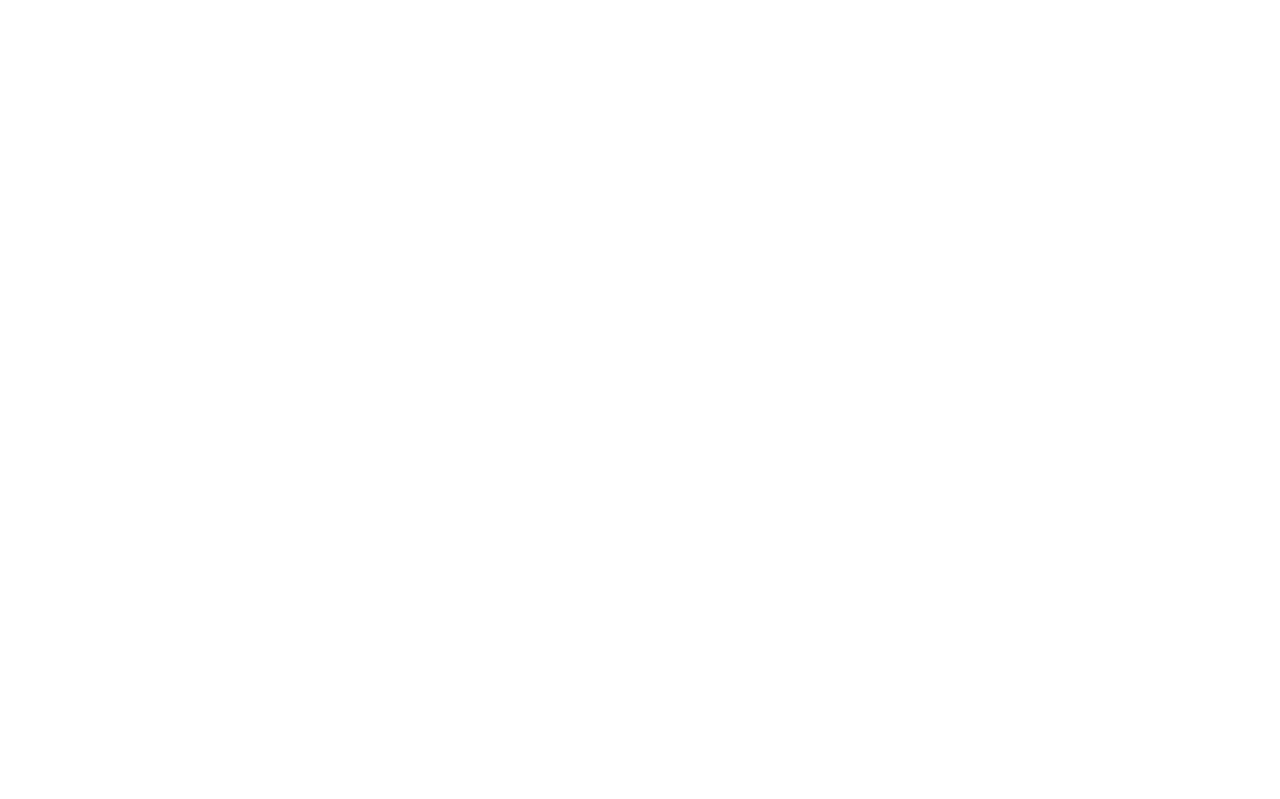
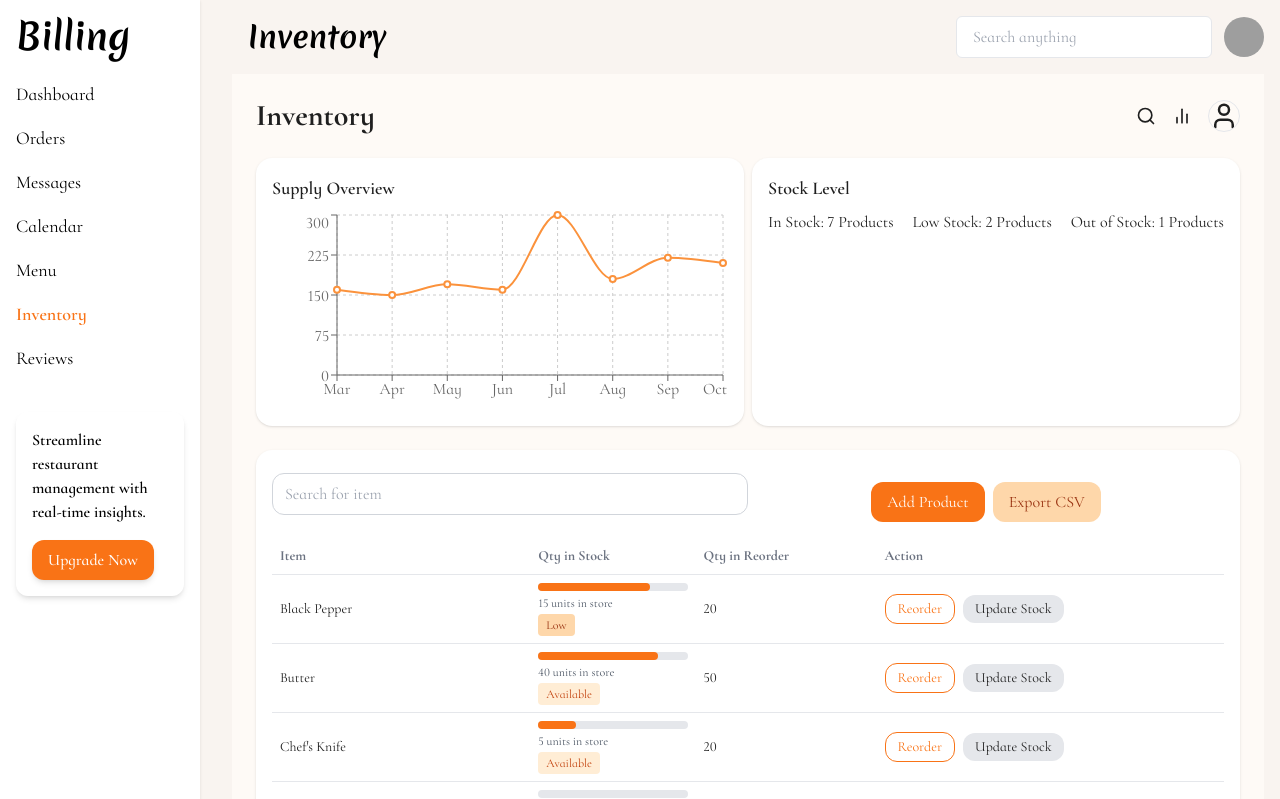
Before and after one commit to ShittuIbrahim00/restaurant-dashboard, a React (Vite) app: page /inventory in a window 1280 px wide. Before the commit this address had no page. Shown: the top 799 px of the page. Built offline with nearby package versions, Linux system fonts and the light colour scheme; grey boxes are pictures that could not be loaded.

Commit message:
added inventory dashboard

```diff
--- a/package.json
+++ b/package.json
@@ -16,6 +16,7 @@
     "axios": "^1.7.3",
     "docx": "^9.3.0",
     "docxtemplater": "^3.61.1",
+    "emoji-mart": "^5.6.0",
     "file-saver": "^2.0.5",
     "framer-motion": "^11.18.2",
     "html-docx-js": "^0.3.1",
--- a/src/App.jsx
+++ b/src/App.jsx
@@ -11,6 +11,7 @@
 import CustomerOrders from "./pages/CustomerOrders";
 import Menu from "./pages/Menu";
 import MenuDetails from "./pages/MenuDetails";
+import Inventory from "./pages/Inventory";
 
 function App() {
   return (
@@ -26,7 +27,7 @@
           <Route path="/menu" element={<Menu />} />
           <Route path="/menu/:id" element={<MenuDetails />} />
           <Route path="/reviews" element={<Reviews />} />
-          {/* <Route path="/inventory" element={<Inventory />} />  */}
+          <Route path="/inventory" element={<Inventory />} />
         </Route>
       </Routes>
       <Toaster />
--- /dev/null
+++ b/src/pages/Inventory.jsx
@@ -0,0 +1,201 @@
+import React, { useState } from "react";
+import { BarChart2, Search, User, Download } from "lucide-react";
+import { LineChart, Line, XAxis, YAxis, CartesianGrid, Tooltip, ResponsiveContainer } from "recharts";
+
+const Inventory = () => {
+    const initialProductsData = [
+        { name: "Fresh Salmon", stock: 45, reorder: 50, status: "Available" },
+        { name: "Olive Oil", stock: 10, reorder: 20, status: "Low" },
+        { name: "Spaghetti Pasta", stock: 50, reorder: 60, status: "Available" },
+        { name: "Salt", stock: 60, reorder: 30, status: "Available" },
+        { name: "Black Pepper", stock: 15, reorder: 20, status: "Low" },
+        { name: "Butter", stock: 40, reorder: 50, status: "Available" },
+        { name: "Chef's Knife", stock: 5, reorder: 20, status: "Available" },
+        { name: "Cutting Board", stock: 0, reorder: 15, status: "Out of Stock" },
+        { name: "Dishwashing Detergent", stock: 25, reorder: 20, status: "Available" },
+        { name: "Mixing Bowls", stock: 25, reorder: 30, status: "Available" },
+    ];
+
+    const supplyData = [
+    { month: "Mar", value: 160 },
+    { month: "Apr", value: 150 },
+    { month: "May", value: 170 },
+    { month: "Jun", value: 160 },
+    { month: "Jul", value: 300 },
+    { month: "Aug", value: 180 },
+    { month: "Sep", value: 220 },
+    { month: "Oct", value: 210 },
+    ];
+
+    const [products, setProducts] = useState(initialProductsData);
+    const [searchTerm, setSearchTerm] = useState("");
+    const [page, setPage] = useState(1);
+    const itemsPerPage = 5;
+
+    const filtered = products.filter((p) =>
+        p.name.toLowerCase().includes(searchTerm.toLowerCase())
+    );
+
+    const sorted = [...filtered].sort((a, b) => a.name.localeCompare(b.name));
+    const paginated = sorted.slice((page - 1) * itemsPerPage, page * itemsPerPage);
+    const totalPages = Math.ceil(filtered.length / itemsPerPage);
+
+    const totalAvailable = products.filter(p => p.status === "Available").length;
+    const totalLow = products.filter(p => p.status === "Low").length;
+    const totalOut = products.filter(p => p.status === "Out of Stock").length;
+
+    const addProduct = () => {
+        const name = prompt("Enter product name");
+        const stock = parseInt(prompt("Enter stock quantity"), 10);
+        const reorder = parseInt(prompt("Enter reorder threshold"), 10);
+        if (!name || isNaN(stock) || isNaN(reorder)) return;
+
+        let status = "Available";
+        if (stock === 0) status = "Out of Stock";
+        else if (stock < reorder) status = "Low";
+
+        const newProduct = { name, stock, reorder, status };
+        setProducts([...products, newProduct]);
+    };
+
+    const exportCSV = () => {
+        const headers = ["Name", "Stock", "Reorder", "Status"];
+        const rows = products.map(p => [p.name, p.stock, p.reorder, p.status]);
+        const csvContent = [headers, ...rows].map(row => row.join(",")).join("\n");
+        const blob = new Blob([csvContent], { type: "text/csv;charset=utf-8;" });
+        const link = document.createElement("a");
+        link.href = URL.createObjectURL(blob);
+        link.download = "inventory.csv";
+        link.click();
+    };
+
+    return (
+        <div className="p-6 bg-[#fefaf6] text-[#1f1f1f] min-h-screen">
+            <div className="flex justify-between items-center mb-6">
+                <h1 className="text-3xl font-bold">Inventory</h1>
+                <div className="flex items-center gap-4">
+                <Search className="w-5 h-5" />
+                <BarChart2 className="w-5 h-5" />
+                <User className="w-8 h-8 rounded-full border" />
+                </div>
+            </div>
+
+            <div className="grid justify-between md:grid-cols-2 gap-2">
+                {/* Supply Overview */}
+                <div className="bg-white rounded-2xl shadow p-4 mb-6">
+                    <div className="text-lg font-semibold mb-2">Supply Overview</div>
+                    <ResponsiveContainer width="100%" height={200}>
+                        <LineChart data={supplyData}>
+                            <CartesianGrid strokeDasharray="3 3" />
+                            <XAxis dataKey="month" />
+                            <YAxis />
+                            <Tooltip />
+                            <Line type="monotone" dataKey="value" stroke="#fb923c" strokeWidth={2} />
+                        </LineChart>
+                    </ResponsiveContainer>
+                </div>
+
+                {/* Stock Level */}
+                <div className="bg-white rounded-2xl shadow p-4 mb-6">
+                    <div className="text-lg font-semibold mb-2">Stock Level</div>
+                    <div className="flex justify-between">
+                    <div>In Stock: {totalAvailable} Products</div>
+                    <div>Low Stock: {totalLow} Products</div>
+                    <div>Out of Stock: {totalOut} Products</div>
+                    </div>
+                </div>
+            </div>
+
+
+            {/* Inventory Table */}
+            <div className="bg-white rounded-2xl shadow p-4">
+                <div className="grid grid-cols-1 md:grid-cols-2 mb-4 justify-center items-center">
+                    <input
+                        type="text"
+                        placeholder="Search for item"
+                        value={searchTerm}
+                        onChange={(e) => setSearchTerm(e.target.value)}
+                        className="border border-gray-300 rounded-xl px-3 py-2 w-full"
+                    />
+                    <div className="space-x-2 flex mt-4 justify-center items-center">
+                        <button
+                        onClick={addProduct}
+                        className="bg-orange-500 text-white px-4 py-2 rounded-xl hover:bg-orange-600"
+                        >
+                        Add Product
+                        </button>
+                        <button
+                        onClick={exportCSV}
+                        className="bg-orange-200 text-orange-800 px-4 py-2 rounded-xl hover:bg-orange-300"
+                        >
+                        Export CSV
+                        </button>
+                    </div>
+                </div>
+            <div className="overflow-auto">
+                <table className="w-full text-left text-sm">
+                    <thead>
+                    <tr className="text-gray-500 border-b">
+                        <th className="p-2">Item</th>
+                        <th className="p-2">Qty in Stock</th>
+                        <th className="p-2">Qty in Reorder</th>
+                        <th className="p-2">Action</th>
+                    </tr>
+                    </thead>
+                    <tbody>
+                        {paginated.map((item, i) => (
+                            <tr key={i} className="border-b">
+                                <td className="p-2">{item.name}</td>
+                                <td className="p-2">
+                                    <div className="bg-gray-200 rounded-full h-2 w-full mb-1">
+                                    <div
+                                        className="bg-orange-500 h-full rounded-full"
+                                        style={{ width: `${(item.stock / item.reorder) * 100}%` }}
+                                    />
+                                    </div>
+                                    <div className="text-xs text-gray-600 mb-1">{item.stock} units in store</div>
+                                    <span
+                                    className={`text-xs px-2 py-1 rounded ${
+                                        item.status === "Low"
+                                        ? "bg-orange-200 text-orange-800"
+                                        : item.status === "Out of Stock"
+                                        ? "bg-gray-300 text-gray-700"
+                                        : "bg-orange-100 text-orange-700"
+                                    }`}
+                                    >
+                                    {item.status}
+                                    </span>
+                                </td>
+                                <td className="p-2">{item.reorder}</td>
+                                <td className="p-2 space-x-2">
+                                    <button className="border border-orange-500 text-orange-500 px-3 py-1 rounded-xl hover:bg-orange-50">
+                                    Reorder
+                                    </button>
+                                    <button className="bg-gray-200 px-3 py-1 rounded-xl hover:bg-gray-300">
+                                    Update Stock
+                                    </button>
+                                </td>
+                            </tr>
+                        ))}
+                    </tbody>
+                </table>
+            </div>
+            <div className="flex justify-center mt-4 space-x-2">
+              {Array.from({ length: totalPages }, (_, i) => (
+                <button
+                  key={i}
+                  onClick={() => setPage(i + 1)}
+                  className={`px-3 py-1 rounded-full text-sm ${
+                    page === i + 1 ? "bg-orange-500 text-white" : "bg-gray-200"
+                  }`}
+                >
+                  {i + 1}
+                </button>
+              ))}
+            </div>
+          </div>
+        </div>
+    );
+}
+
+export default Inventory
```
Also changed, not shown: 1 other file (tests, documents, lock files or other folders).
